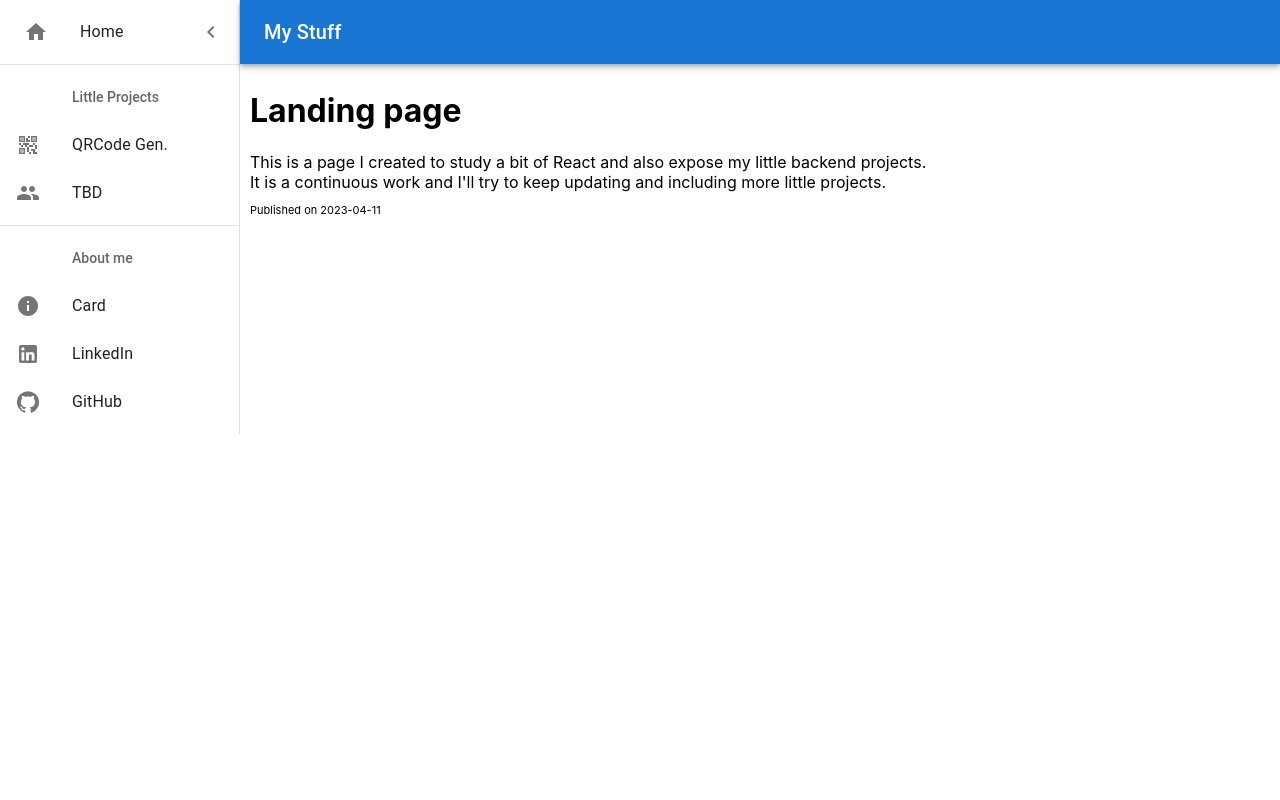
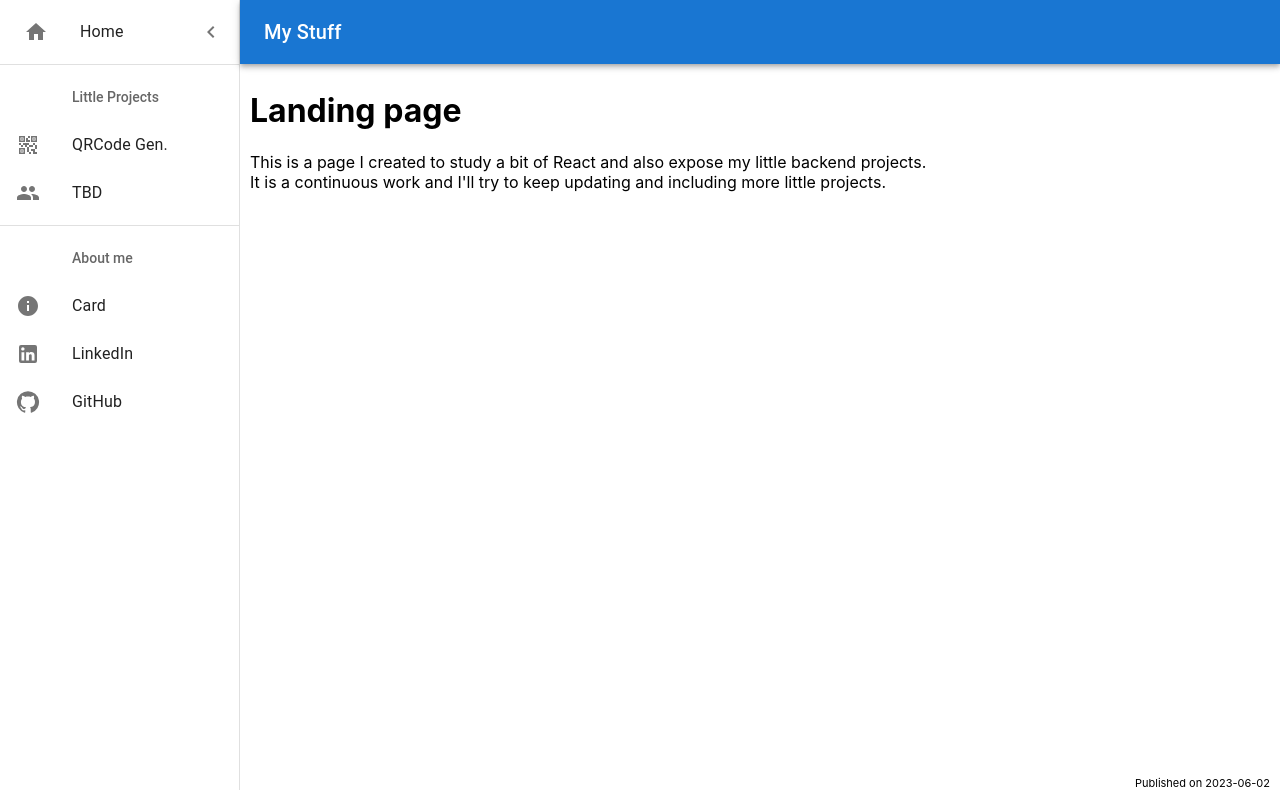
Before and after one commit to gmtommasini/my-page, a React (Create React App) app: page / in a window 1280 px wide. Built offline with nearby package versions, Linux system fonts and the light colour scheme.

Commit message:
update date

```diff
--- a/src/pages/Landing.tsx
+++ b/src/pages/Landing.tsx
@@ -1,5 +1,4 @@
-import * as React from 'react';
-import 'utils/Dates';
+// import * as React from 'react';
 import { PublishedDate } from 'utils/Dates';
 
 
@@ -7,15 +6,19 @@ export default function Landing() {
 
 
     return (
-        <>
-            <h1>Landing page</h1>
+        <div style={{ display: 'flex', flexDirection: 'column', minHeight: 'calc(100vh - 80px)', justifyContent: 'space-between' }}>
+            <div>
+                <h1>Landing page</h1>
 
-            This is a page I created to study a bit of React and also expose my little backend projects.
-            <br/>
-            It is a continuous work and I'll try to keep updating and including more little projects.
+                This is a page I created to study a bit of React and also expose my little backend projects.
+                <br />
+                It is a continuous work and I'll try to keep updating and including more little projects.
 
-            <PublishedDate date={new Date()}/>
+            </div>
 
-        </>
+            {/* For now I am updating this date manually */}
+            <PublishedDate date={new Date("2023-6-2")} />
+
+        </div>
     );
 }
--- a/src/utils/Dates.tsx
+++ b/src/utils/Dates.tsx
@@ -14,7 +14,7 @@ interface fProps extends Props {
  * @returns string date YYYY-MM-DD
  */
 export function FormatedDate({ date, separator }: fProps): string {
-  const options: Intl.DateTimeFormatOptions = { year: "numeric", month: "2-digit", day: "numeric" };
+  const options: Intl.DateTimeFormatOptions = { year: "numeric", month: "2-digit", day: "2-digit" };
   let formattedDate = new Intl.DateTimeFormat("en-CA", options).format(date);
   if (separator) {
     formattedDate = formattedDate.replace(/-/g, separator);
@@ -25,6 +25,9 @@ export function FormatedDate({ date, separator }: fProps): string {
 // For the components
 let styles: React.CSSProperties = {
   fontSize: '11px',
+  textAlign: 'right',
+  margin: '10px',
+  marginBottom: '0'
 }
 export const PublishedDate: React.FC<Props> = ({ date }: Props) => {
   const pdate = FormatedDate({date});
```
Also changed, not shown: 1 other file (tests, documents, lock files or other folders).
